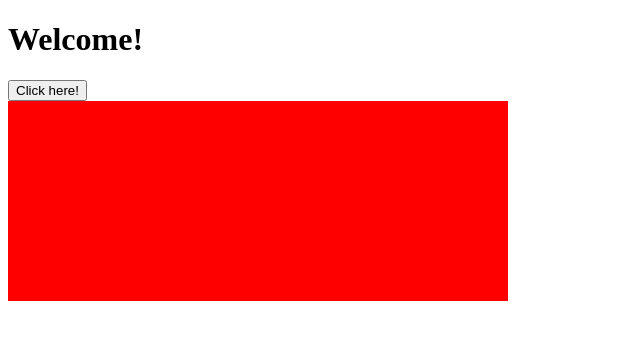
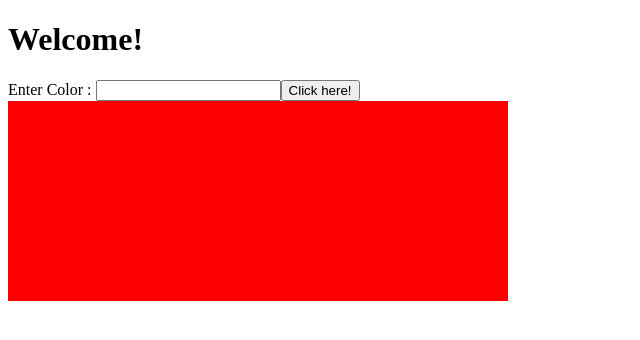
Before and after one commit to ritubisen/app6pm, a React (Vite) app: page / in a window 1280 px wide. Shown: the top 340 px of the page, without its empty margins (0-640 px from the left). Built offline with nearby package versions, Linux system fonts and the light colour scheme.

Commit message:
colorchange

```diff
--- a/src/App.jsx
+++ b/src/App.jsx
@@ -1,14 +1,17 @@
 import { useSelector, useDispatch } from "react-redux";
 import { colorChange } from "./ColorSlice";
+import { useState } from "react";
 
 const App = () => {
   const bgcolor = useSelector((state) => state.mycolor.color);
   const dispatch = useDispatch();
+  const [txtval,settxtval]=useState("");
 
   return (
     <>
       <h1>Welcome!</h1>
-      <button onClick={() => dispatch(colorChange())}>Click here!</button>
+      Enter Color  : <input type="text" onChange={(e=>{settxtval(e.target.value)})} />
+      <button onClick={() => dispatch(colorChange(txtval))}>Click here!</button>
       <div
         style={{
           width: "500px",
--- a/src/ColorSlice.jsx
+++ b/src/ColorSlice.jsx
@@ -6,8 +6,10 @@ const colorSlice = createSlice({
     color: "red"
   },
   reducers: {
-    colorChange: (state) => {
-      state.color = "green";
+    colorChange: (state , actions) => {
+console.log(actions);
+console.log(actions.payload);
+      state.color = actions.payload;
     }
   }
 });
```
